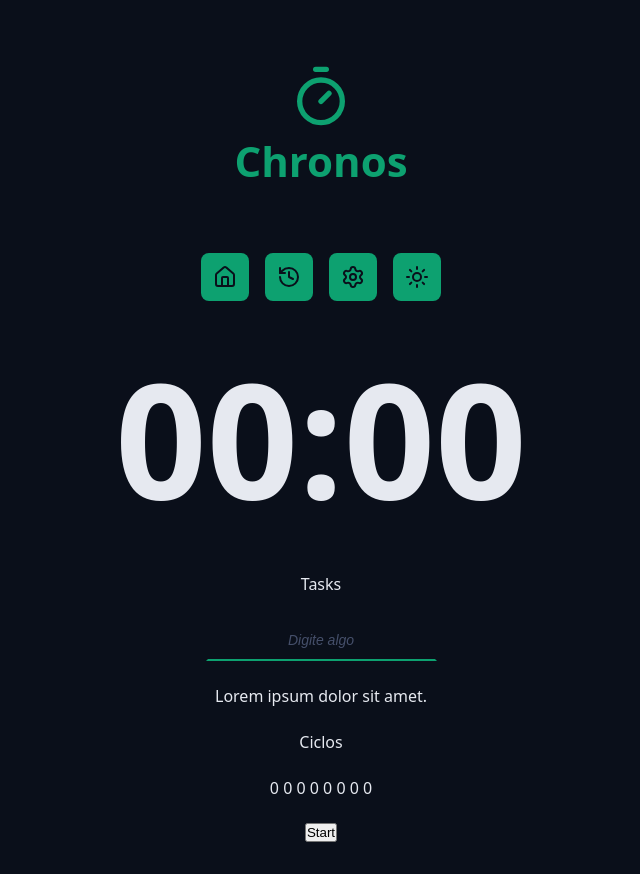
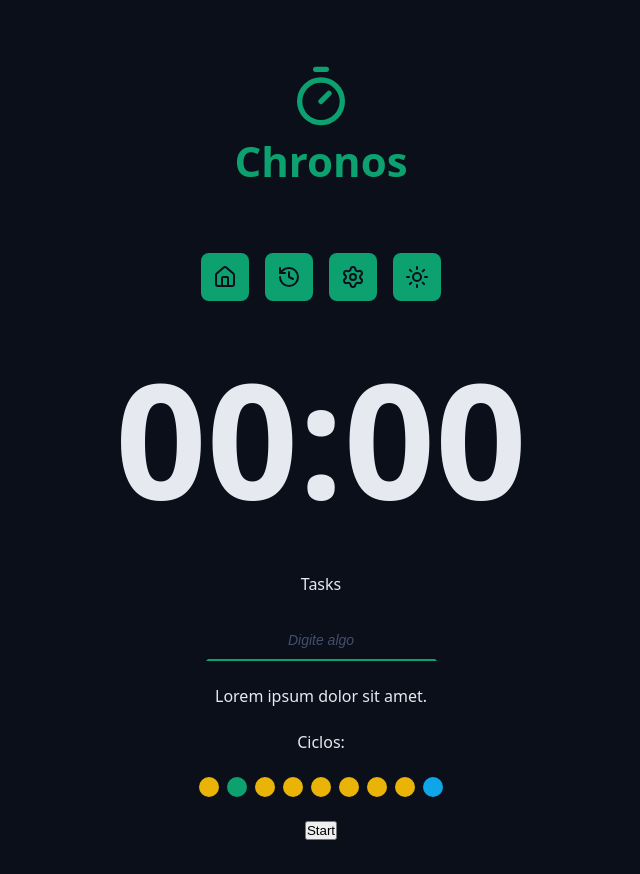
Before and after one commit to Fabricio-Fontenele/chronos-pomodoro, a React (Vite) app: page / in a window 1280 px wide. Shown: the whole page, without its empty margins (319-959 px from the left). Built offline with nearby package versions, Linux system fonts and the light colour scheme.

Commit message:
feat: add Cycles component for displaying cycle information in the App

```diff
--- a/src/App.tsx
+++ b/src/App.tsx
@@ -1,5 +1,6 @@
 import { Container } from "./components/Container";
 import { CountDown } from "./components/CountDown";
+import { Cycles } from "./components/Cycles";
 import { DefaultInput } from "./components/DefaultInput";
 import { Logo } from "./components/Logo";
 import { Menu } from "./components/Menu";
@@ -37,8 +38,7 @@ function App() {
           </div>
 
           <div className="formRow">
-            <p>Ciclos</p>
-            <p>0 0 0 0 0 0 0 0</p>
+            <Cycles />
           </div>
           <div className="formRow">
             <button type="submit">Start</button>
--- /dev/null
+++ b/src/components/Cycles/index.tsx
@@ -0,0 +1,21 @@
+import styles from "./styles.module.css";
+
+export const Cycles = () => {
+  return (
+    <div className={styles.cyclesContainer}>
+      <span>Ciclos: </span>
+
+      <div className={styles.cycleDots}>
+        <span className={`${styles.cycleDot} ${styles.workTime}`}></span>
+        <span className={`${styles.cycleDot} ${styles.shortBreakTime}`}></span>
+        <span className={`${styles.cycleDot} ${styles.workTime}`}></span>
+        <span className={`${styles.cycleDot} ${styles.workTime}`}></span>
+        <span className={`${styles.cycleDot} ${styles.workTime}`}></span>
+        <span className={`${styles.cycleDot} ${styles.workTime}`}></span>
+        <span className={`${styles.cycleDot} ${styles.workTime}`}></span>
+        <span className={`${styles.cycleDot} ${styles.workTime}`}></span>
+        <span className={`${styles.cycleDot} ${styles.longBreakTime}`}></span>
+      </div>
+    </div>
+  );
+};
--- /dev/null
+++ b/src/components/Cycles/styles.module.css
@@ -0,0 +1,31 @@
+.cyclesContainer {
+  display: flex;
+  flex-direction: column;
+  align-items: center;
+  justify-content: center;
+  gap: 2.4rem;
+}
+
+.cycleDots {
+  display: flex;
+  gap: 0.8rem;
+}
+
+.cycleDot {
+  display: block;
+  width: 2rem;
+  height: 2rem;
+  background-color: var(--primary);
+  border-radius: 50%;
+}
+
+.workTime {
+  background: var(--warning);
+}
+
+.shortBreakTime {
+  background: var(--primary);
+}
+.longBreakTime {
+  background: var(--info);
+}
```
